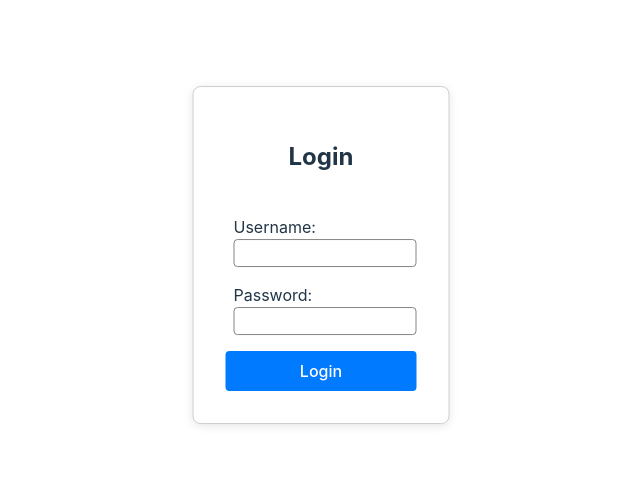
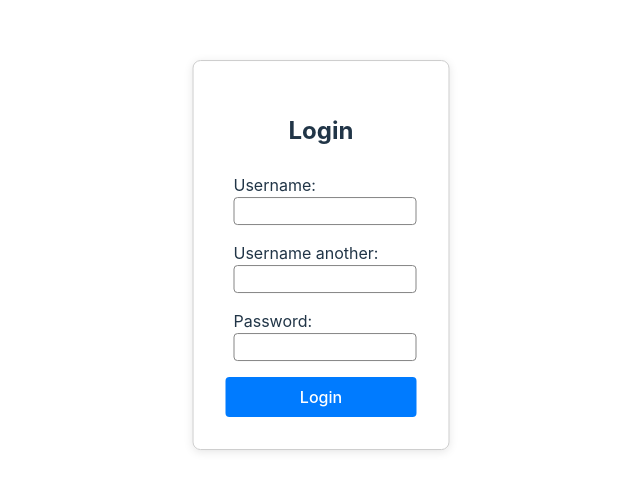
Before and after one commit to igoradastra/simple-cmr, a React (Vite) app: page /login in a window 1280 px wide. Shown: the part 145-636 px from the top of the page, without its empty margins (319-959 px from the left). Built offline with nearby package versions, Linux system fonts and the light colour scheme.

Commit message:
feat: add custom random, refactor CheckboxField, replace <fieldset> with <p>, make useAuth async

```diff
--- a/src/components/TextField.tsx
+++ b/src/components/TextField.tsx
@@ -1,4 +1,6 @@
+// import { useId } from 'react';
 import { useController, Control, FieldValues, Path } from 'react-hook-form';
+import { useCustomId } from '../hooks/useCustomId';
 
 type TextFieldProps<T extends FieldValues> = {
   name: Path<T>;
@@ -8,6 +10,8 @@ type TextFieldProps<T extends FieldValues> = {
 };
 
 export const TextField = <T extends FieldValues>({ name: fieldName, control, label, type }: TextFieldProps<T>) => {
+  // const uid = useId()
+  const uid = useCustomId();
   const {
     field,
     fieldState: { error },
@@ -18,13 +22,13 @@ export const TextField = <T extends FieldValues>({ name: fieldName, control, lab
   });
 
   return (
-    <fieldset style={{ border: 'none', margin: 0, padding: 0 }}>
-      <label htmlFor={fieldName} style={{ display: 'block', marginLeft: '0.5rem', marginTop: '1rem' }}>
+    <p style={{ border: 'none', margin: 0, padding: 0 }}>
+      <label htmlFor={uid} style={{ display: 'block', marginLeft: '0.5rem', marginTop: '1rem' }}>
         {label}:
       </label>
       <input
         {...field}
-        id={fieldName}
+        id={uid}
         type={type}
         style={{
           border: '1px solid #858585',
@@ -34,6 +38,6 @@ export const TextField = <T extends FieldValues>({ name: fieldName, control, lab
         }}
       />
       {error && <p style={{ color: 'red', margin: '0 0 0.5rem 0' }}>{error.message}</p>}
-    </fieldset>
+    </p>
   );
 };
--- a/src/context/AuthContext.tsx
+++ b/src/context/AuthContext.tsx
@@ -1,6 +1,6 @@
 import { createContext } from 'react';
 
-type AuthContextType = {
+export type AuthContextType = {
   user: string | null;
   login: (username: string) => void;
   logout: () => void;
--- a/src/context/useAuth.tsx
+++ b/src/context/useAuth.tsx
@@ -4,5 +4,11 @@ import { AuthContext } from './AuthContext';
 export const useAuth = () => {
   const context = useContext(AuthContext);
   if (!context) throw new Error('useAuth must be used within AuthProvider');
-  return context;
+
+  const asyncFunction = async () => {
+    await new Promise((resolve) => setTimeout(resolve, 3000));
+    return context;
+  };
+
+  return asyncFunction;
 };
--- /dev/null
+++ b/src/hooks/useCustomId.tsx
@@ -0,0 +1,13 @@
+import { useRef } from 'react';
+
+let clientId = 0;
+
+export const useCustomId = (): string => {
+  const idRef = useRef<string | null>(null);
+
+  if (idRef.current === null) {
+    idRef.current = `id-${++clientId}`;
+  }
+
+  return idRef.current;
+};
--- a/src/pages/Login/Login.tsx
+++ b/src/pages/Login/Login.tsx
@@ -4,6 +4,8 @@ import { useForm } from 'react-hook-form';
 import { z } from 'zod';
 import { zodResolver } from '@hookform/resolvers/zod';
 import { TextField } from '../../components/TextField';
+import { useEffect, useState } from 'react';
+import { AuthContextType } from '../../context/AuthContext';
 
 const loginSchema = z.object({
   name: z.string().min(1, 'Username is required'),
@@ -16,7 +18,13 @@ export type LoginPayload = {
 };
 
 export const Login = () => {
-  const { login } = useAuth();
+  const getAuth = useAuth();
+  const [auth, setAuth] = useState<AuthContextType | null>(null);
+
+  useEffect(() => {
+    getAuth().then(setAuth);
+  }, [getAuth]);
+
   const navigate = useNavigate();
   const { control, handleSubmit } = useForm<LoginPayload>({
     resolver: zodResolver(loginSchema),
@@ -24,9 +32,11 @@ export const Login = () => {
   });
 
   const handleLogin = (data: LoginPayload) => {
-    login(data.name);
+    auth?.login(data.name);
     navigate('/users');
   };
+
+  if (!auth) return <p>Loading...</p>;
 
   return (
     <form
@@ -42,6 +52,7 @@ export const Login = () => {
     >
       <h2 style={{ textAlign: 'center', marginBottom: '1.5rem' }}>Login</h2>
       <TextField name="name" control={control} label="Username" type="text" />
+      <TextField name="name" control={control} label="Username another" type="text" />
       <TextField name="password" control={control} label="Password" type="password" />
       <button
         type="submit"
--- a/src/pages/Users/index.tsx
+++ b/src/pages/Users/index.tsx
@@ -1,17 +1,25 @@
 import { Link, useNavigate } from 'react-router-dom';
 import { UsersList } from './UsersList';
 import { useAuth } from '../../context/useAuth';
-import { useEffect } from 'react';
+import { useEffect, useState } from 'react';
+import { AuthContextType } from '../../context/AuthContext';
 
 export const Users = () => {
-  const { user, logout } = useAuth();
+  const getAuth = useAuth();
+  const [auth, setAuth] = useState<AuthContextType | null>(null);
   const navigate = useNavigate();
 
   useEffect(() => {
-    if (!user) {
+    getAuth().then(setAuth);
+  }, [getAuth]);
+
+  useEffect(() => {
+    if (auth && !auth.user) {
       navigate('/login');
     }
-  }, [user, navigate]);
+  }, [auth, navigate]);
+
+  if (!auth) return <p>Loading...</p>;
 
   return (
     <>
@@ -24,8 +32,8 @@ export const Users = () => {
           margin: '20px 50px 0 0',
         }}
       >
-        <span style={{ fontWeight: 'bold', color: 'black' }}>{user}</span>
-        <Link to="/login" onClick={logout} style={{ textDecoration: 'underline' }}>
+        <span style={{ fontWeight: 'bold', color: 'black' }}>{auth.user}</span>
+        <Link to="/login" onClick={auth.logout} style={{ textDecoration: 'underline' }}>
           Logout
         </Link>
       </header>
```
